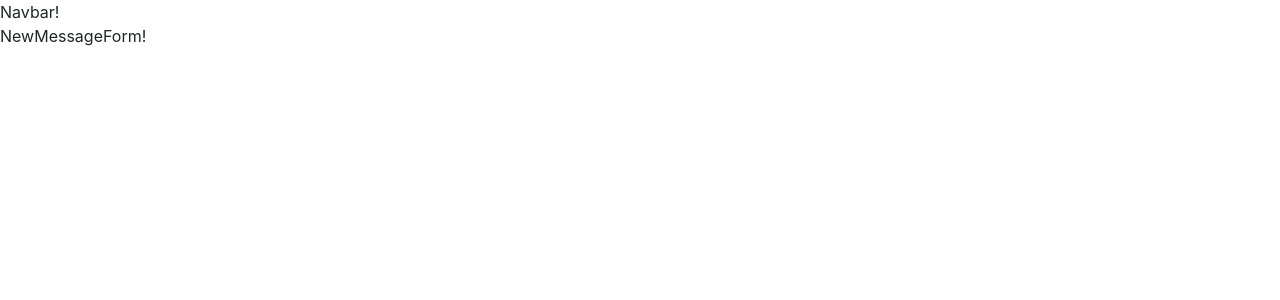
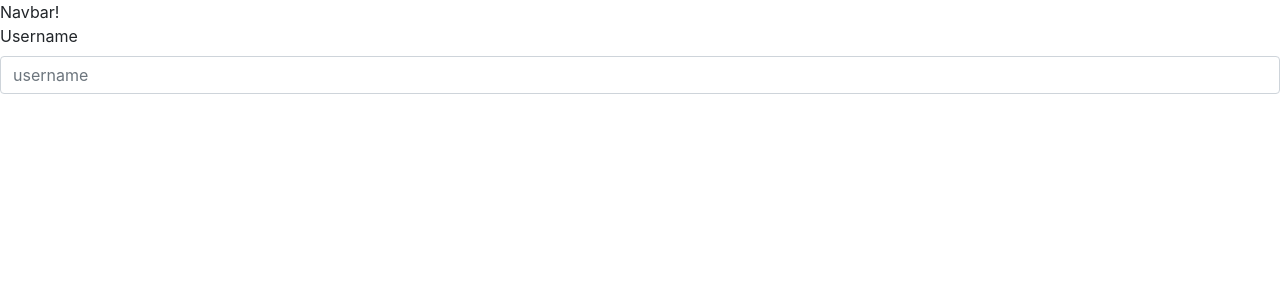
Before and after one commit to itschibits/graphql-messaging, a React (Create React App) app: page /messages/new in a window 1280 px wide. Shown: the top 300 px of the page. Built offline with nearby package versions, Linux system fonts and the light colour scheme.

Commit message:
updated NewMessageForm.tsx
Started fleshing out the NewMessageForm component, added docstrings and started making the basic form sections for user input

```diff
--- a/src/NewMessageForm.tsx
+++ b/src/NewMessageForm.tsx
@@ -1,12 +1,24 @@
-import React from 'react';
+import Form from "react-bootstrap/Form";
 
-function NewMessageForm() {
+/** NewMessageForm
+ *
+ * Props:
+ * - username
+ *
+ * State:
+ * - formData
+ */
+type NewMessageFormProps = {
+    username: string
+}
+function NewMessageForm({ username }: NewMessageFormProps) {
 
-    return (
-
-        <div>
-            NewMessageForm!
-        </div>)
+    return (<Form>
+        <Form.Group controlId="newMessageForm.username">
+            <Form.Label>Username</Form.Label>
+            <Form.Control type="text" placeholder="username" />
+        </Form.Group>
+    </Form>)
 }
 
 export default NewMessageForm;
```
Also changed, not shown: 1 other file (tests, documents, lock files or other folders).
